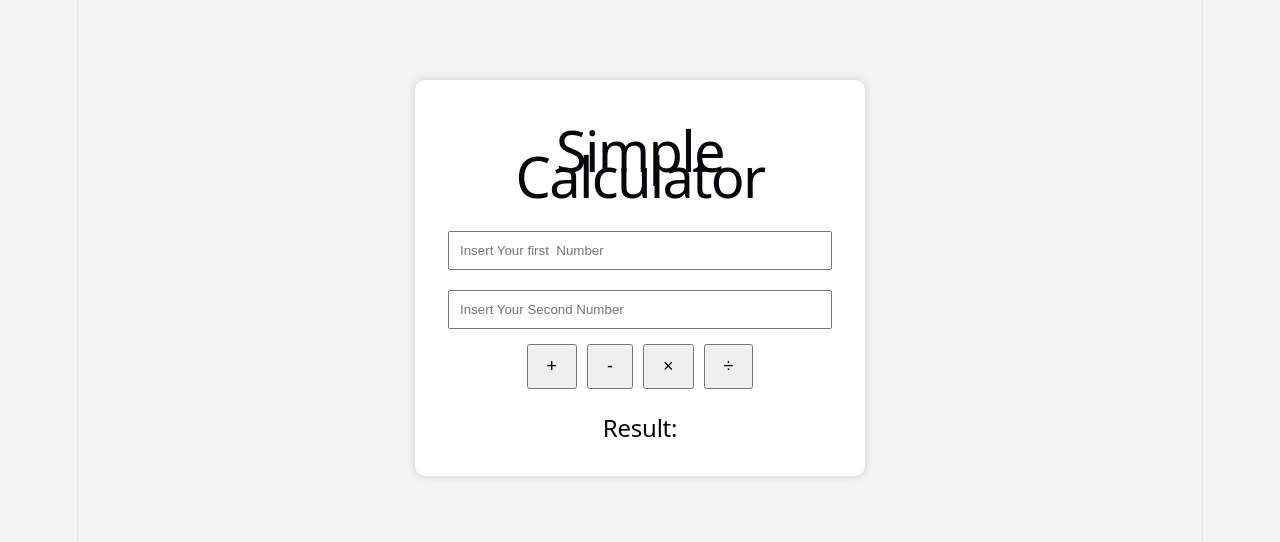
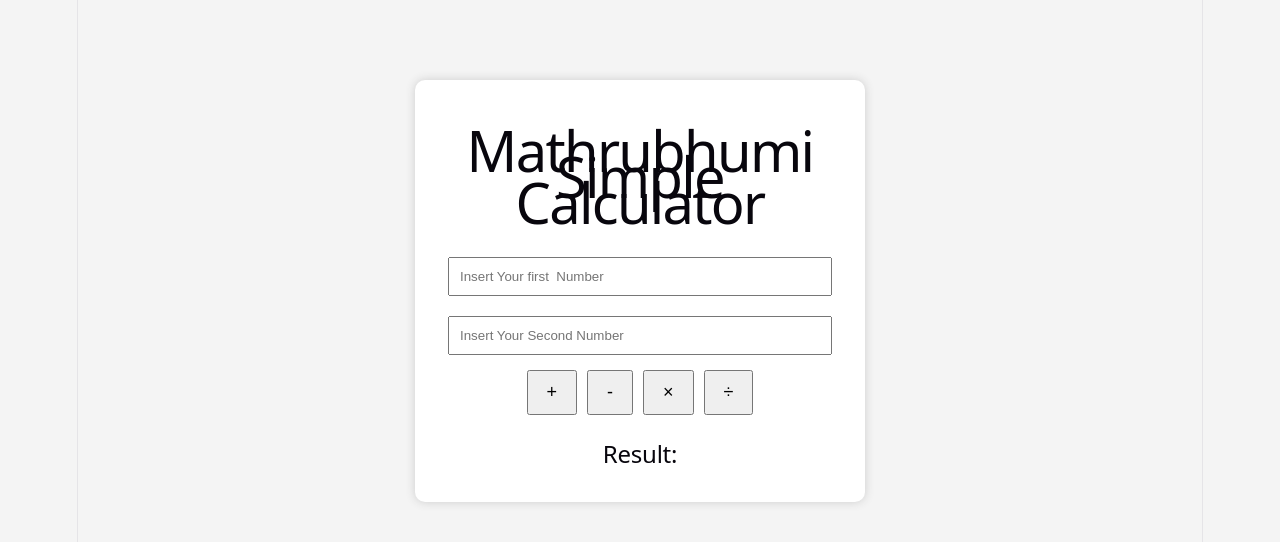
Before and after one commit to heliumitsolutions-code/classroom, a React (Vite) app: page / in a window 1280 px wide. Shown: the top 542 px of the page. Built offline with nearby package versions, Linux system fonts and the light colour scheme.

Commit message:
change in code

```diff
--- a/src/App.jsx
+++ b/src/App.jsx
@@ -8,7 +8,7 @@
 
   return (
     <div className="container">
-      <h1>Simple Calculator</h1>
+      <h1>Mathrubhumi Simple Calculator</h1>
 
       <input
         type="number"
```
